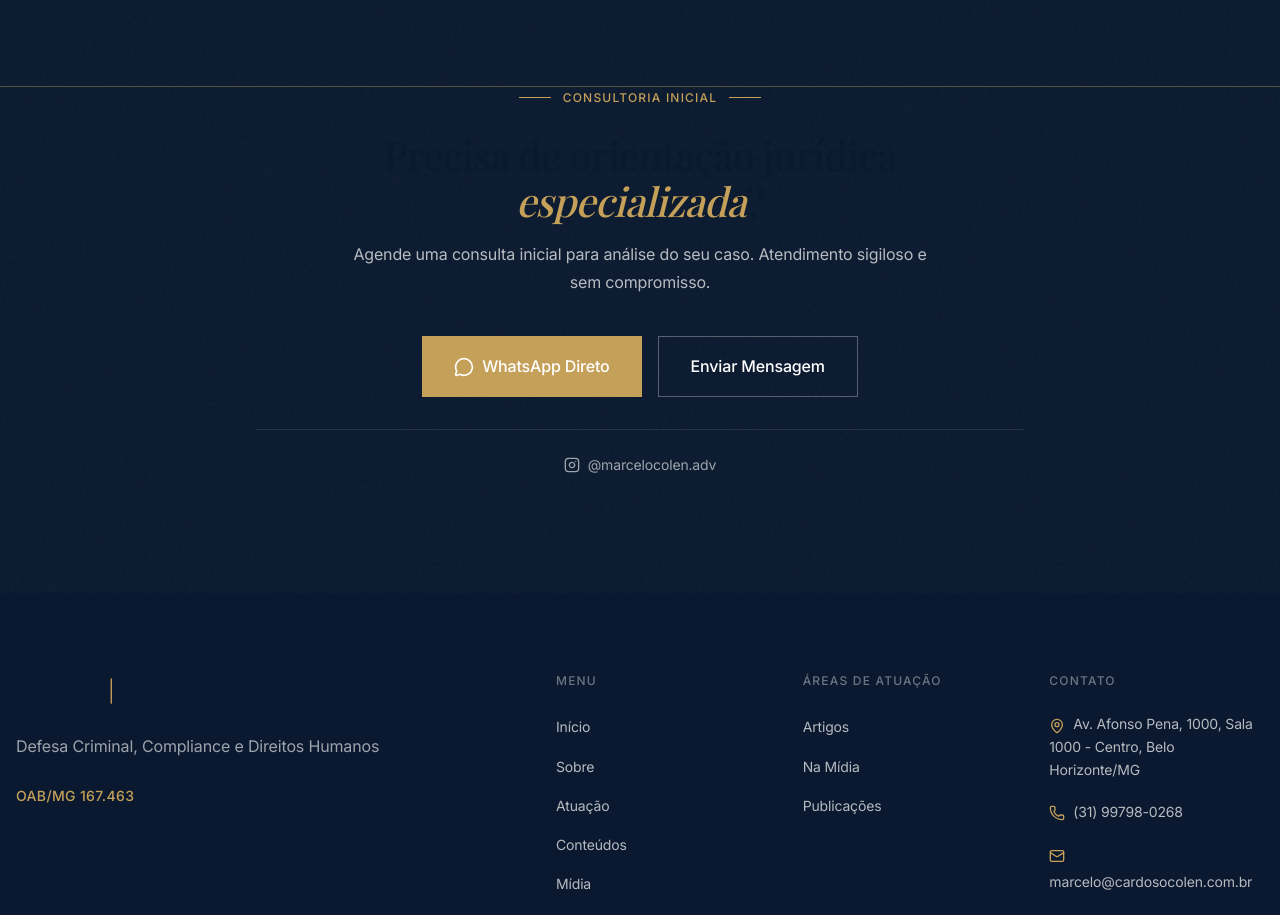
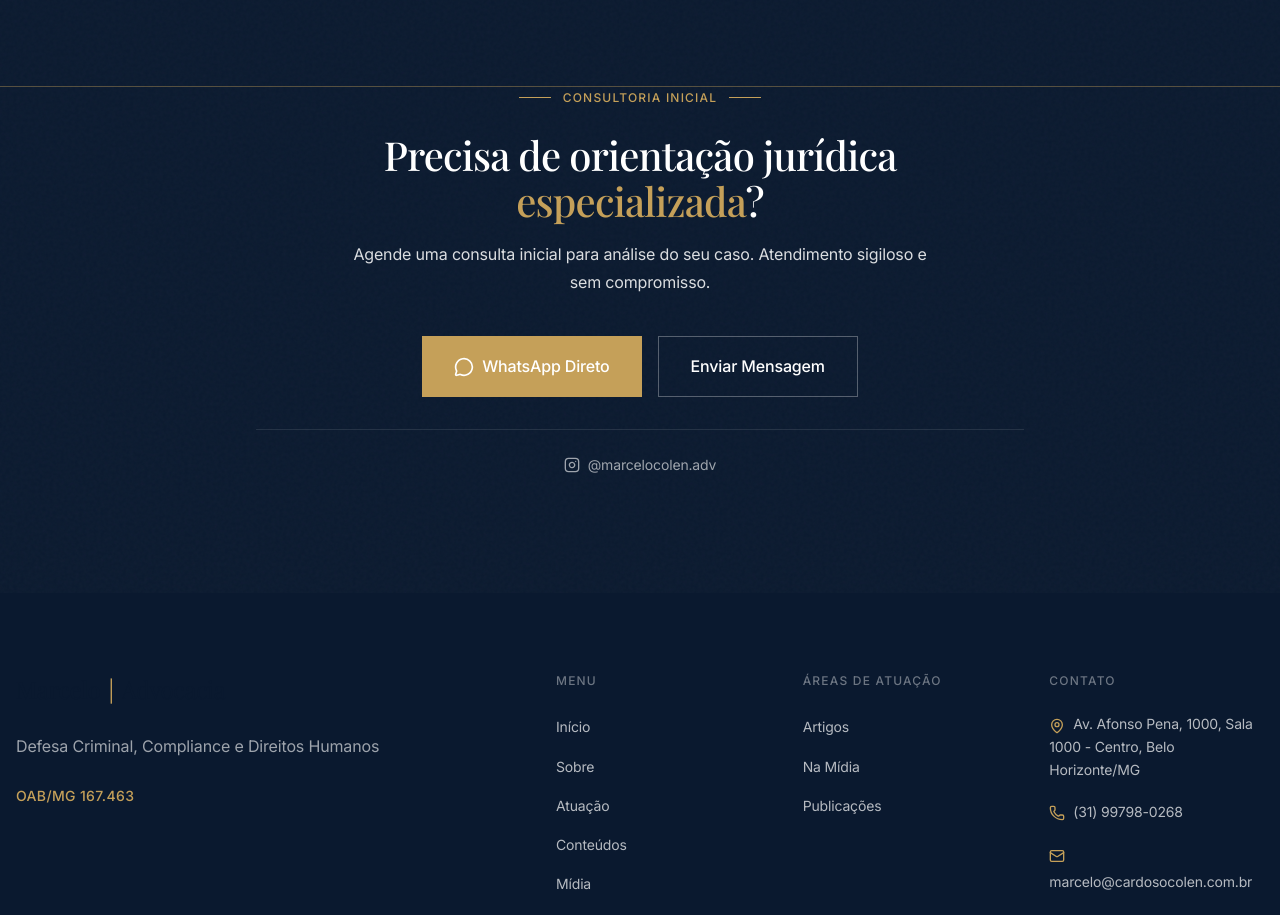
Before and after one commit to ViniciusGavioli/marcelo-colen-site, a Next.js app: page / in a window 1280 px wide. Shown: the part 3960-4875 px from the top of the page. Built offline with nearby package versions, Linux system fonts and the light colour scheme; no server answers; a web font is replaced by a local one.

Commit message:
fix: contraste texto branco em seções navy (hero + CTA)

```diff
--- a/src/app/page.tsx
+++ b/src/app/page.tsx
@@ -360,12 +360,18 @@ export default function HomePage() {
               <div className="w-8 h-px bg-bronze" />
             </div>
 
-            <h2 className="font-serif text-3xl md:text-4xl lg:text-5xl font-medium text-white mb-4 leading-tight">
+            <h2
+              className="font-serif text-3xl md:text-4xl lg:text-5xl font-medium mb-4 leading-tight relative z-20"
+              style={{ color: '#FFFFFF' }}
+            >
               Precisa de orientação jurídica{" "}
-              <span className="italic text-bronze">especializada</span>?
+              <span style={{ color: '#C5A059' }}>especializada</span>?
             </h2>
 
-            <p className="text-white/70 mb-10 max-w-xl mx-auto">
+            <p
+              className="mb-10 max-w-xl mx-auto relative z-20"
+              style={{ color: 'rgba(255, 255, 255, 0.85)' }}
+            >
               Agende uma consulta inicial para análise do seu caso.
               Atendimento sigiloso e sem compromisso.
             </p>
```
